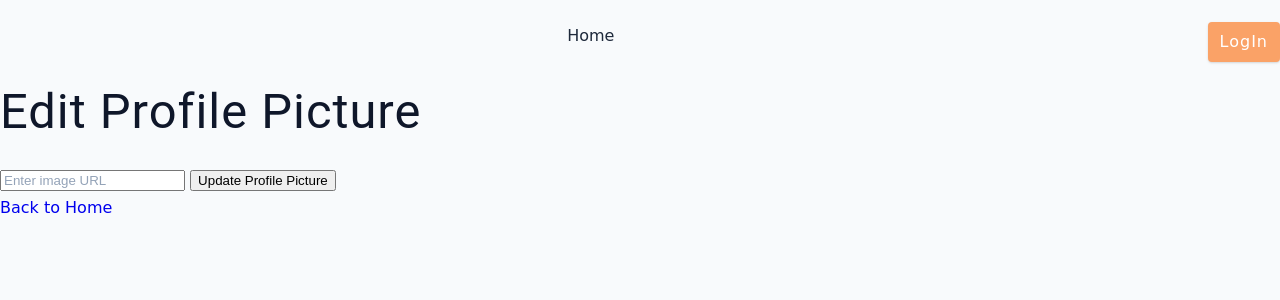
After one commit to shira1008/MoviWeb, a Flask app: page /update_profile_pic in a window 1280 px wide. The commit adds this page. Shown: the top 300 px of the page. Run offline with Flask 3, Linux system fonts and the light colour scheme.

Commit message:
added user profile

```diff
--- a/app.py
+++ b/app.py
@@ -1,4 +1,4 @@
-from flask import Flask, render_template, request, redirect, url_for, abort,session
+from flask import Flask, render_template, request, redirect, url_for, abort, session, flash
 from datamanager.json_data_manager import JSONDataManager
 from fetching_from_api import fetch_data
 import hashlib
@@ -12,7 +12,7 @@ app.secret_key = secret
 data_manager = JSONDataManager('data.json')
 
 def authenticate_user(name, password):
-    """Authenticate a user based on the provided name and password"""
+    """ Authenticate a user based on the provided name and password"""
     users = data_manager.get_all_users()
 
     for user in users:
@@ -28,9 +28,10 @@ def home():
     """ Return the index.html -> home page"""
     return render_template('index.html', user=session.get('user'))
 
-# Route for the user login form
+
 @app.route('/login', methods=['GET', 'POST'])
 def login():
+    """ Route for the user login form """
     if request.method == 'POST':
         name = request.form.get('name')
         password = request.form.get('password')
@@ -53,6 +54,7 @@ def list_users():
 
 @app.route('/users/<int:user_id>')
 def favorite_movies(user_id):
+    """ Return the page with the favorite movie of a user """
     # Check if the user is authenticated
     if 'user' in session:
         user = session['user']
@@ -67,8 +69,8 @@ def favorite_movies(user_id):
             user_name = user["name"]
             return render_template('user_movies.html', movies=movies, user_id=user_id, user_name=user_name, user=session.get('user'))
         else:
-            # Redirect to an appropriate page if the user is trying to access other users' movies
-            return redirect('/login')  # You can customize the redirection destination as per your requirement - here i should able accses for a profile
+            # Redirect to an login page if the user is trying to access other users' movies
+            return redirect('/login')
 
     else:
         # Redirect to the login page if the user is not authenticated
@@ -175,10 +177,11 @@ def delete_movie(user_id, movie_id):
     data_manager.update_user_movies(user_id, user_movies)
     return redirect(url_for('favorite_movies', user_id=user_id))
 
+
 # Route for logout
 @app.route('/logout')
 def logout():
-    # Remove the user information from the session
+    """ Remove the user information from the session"""
     session.pop('user', None)
     # Redirect to home page
     return redirect('/')
@@ -186,12 +189,11 @@ def logout():
 # Route for profiles
 @app.route("/user/<string:username>")
 def profile_page(username):
+    """ Route for the profile page"""
+
     # Check if the user is logged in
     if "user" not in session:
         return redirect(url_for("login"))
-
-    # Create an instance of the data manager
-    # data_manager = JSONDataManager("data.json")
 
     # Get all users
     users = data_manager.get_all_users()
@@ -210,7 +212,28 @@ def profile_page(username):
         return "User not found"
 
 
+@app.route('/update_profile_pic', methods=['GET', 'POST'])
+def update_profile_pic():
+    """ Route for updating the profile pic url"""
 
+    if request.method == 'GET':
+        # Handle the GET request
+        # Render the form for uploading the profile picture
+        return render_template('edit_profile_pic.html')
+
+    if request.method == 'POST':
+        # Handle the POST request
+        profile_picture_url = request.form.get('profile_picture_url')
+        if not profile_picture_url:
+            flash('No profile picture URL provided')
+            return redirect(url_for('update_profile_pic'))
+
+        # Update the user's profile picture URL in the data store
+        user_id = session['user']['id']
+        data_manager.update_user_profile_picture(user_id, profile_picture_url)
+
+        flash('Profile picture updated successfully')
+        return redirect(url_for('profile_page', username=session['user']['name']))
 
 
 @app.errorhandler(404)
--- a/data.json
+++ b/data.json
@@ -1 +1 @@
-[{"id": 18, "name": "test", "password": "03ac674216f3e15c761ee1a5e255f067953623c8b388b4459e13f978d7c846f4", "profile_picture_url": "https://hips.hearstapps.com/hmg-prod/images/dog-puppy-on-garden-royalty-free-image-1586966191.jpg?crop=0.752xw:1.00xh;0.175xw,0&resize=1200:*", "movies": []}, {"id": 19, "name": "Shira", "password": "03ac674216f3e15c761ee1a5e255f067953623c8b388b4459e13f978d7c846f4", "profile_picture_url": "https://i.guim.co.uk/img/media/26392d05302e02f7bf4eb143bb84c8097d09144b/446_167_3683_2210/master/3683.jpg?width=1200&quality=85&auto=format&fit=max&s=a52bbe202f57ac0f5ff7f47166906403", "movies": [{"id": 1, "name": "Spirited away", "director": "Hayao Miyazaki", "year": "2001", "rating": "8.6", "url": "https://m.media-amazon.com/images/M/MV5BMjlmZmI5MDctNDE2YS00YWE0LWE5ZWItZDBhYWQ0NTcxNWRhXkEyXkFqcGdeQXVyMTMxODk2OTU@._V1_SX300.jpg"}]}]
+[{"id": 18, "name": "test", "password": "03ac674216f3e15c761ee1a5e255f067953623c8b388b4459e13f978d7c846f4", "profile_picture_url": "https://hips.hearstapps.com/hmg-prod/images/dog-puppy-on-garden-royalty-free-image-1586966191.jpg?crop=0.752xw:1.00xh;0.175xw,0&resize=1200:*", "movies": []}, {"id": 19, "name": "Shira", "password": "03ac674216f3e15c761ee1a5e255f067953623c8b388b4459e13f978d7c846f4", "profile_picture_url": "https://encrypted-tbn0.gstatic.com/images?q=tbn:ANd9GcQ1-ebSUO0KYkEW6Qs2JDX5eDVxpoUJgTqCQg&usqp=CAU", "movies": [{"id": 1, "name": "Spirited away", "director": "Hayao Miyazaki", "year": "2001", "rating": "8.6", "url": "https://m.media-amazon.com/images/M/MV5BMjlmZmI5MDctNDE2YS00YWE0LWE5ZWItZDBhYWQ0NTcxNWRhXkEyXkFqcGdeQXVyMTMxODk2OTU@._V1_SX300.jpg"}]}]
--- /dev/null
+++ b/templates/edit_profile_pic.html
@@ -0,0 +1,34 @@
+<!DOCTYPE html>
+<html lang="en">
+  <head>
+    <meta charset="UTF-8" />
+    <meta name="viewport" content="width=device-width, initial-scale=1.0" />
+    <link
+      rel="stylesheet"
+      href="{{ url_for('static', filename='css/style.css') }}"
+    />
+    <link
+      rel="stylesheet"
+      href="{{ url_for('static', filename='css/navbar.css') }}"
+    />
+    <title>Edit Profile Picture - MovieWeb App</title>
+  </head>
+  <body>
+    <!-- ===========navbar========== -->
+    {% include 'navbar.html' %}
+    <!-- end navbar -->
+    <div class="section_form">
+      <h1>Edit Profile Picture</h1>
+      <form action="{{ url_for('update_profile_pic') }}" method="POST">
+        <input
+          type="text"
+          name="profile_picture_url"
+          placeholder="Enter image URL"
+        />
+        <button type="submit">Update Profile Picture</button>
+      </form>
+    </div>
+
+    <a href="{{ url_for('home') }}">Back to Home</a>
+  </body>
+</html>
--- a/templates/index.html
+++ b/templates/index.html
@@ -30,9 +30,11 @@
     <div class="header">
       <h3>{% if user %} Hello, {{ user.name }} {% else %} {% endif %}</h3>
       <h1>Welcome to Movies app</h1>
+      {% if user %} {% else %}
       <a class="my-btn" href="{{ url_for('login') }}">Login</a>
       <br />
-      <a class="my-btn" href="{{ url_for('add_user') }}">Sign up</a>
+      <a class="my-btn" href="{{ url_for('add_user') }}">Sign up</a> {% endif %}
+
       <br />
       <a class="my-btn" href="{{ url_for('list_users') }}">list of users</a>
     </div>
```
Also changed, not shown: datamanager/json_data_manager.py (+17 -0 lines), templates/profile.html (+7 -2 lines).
